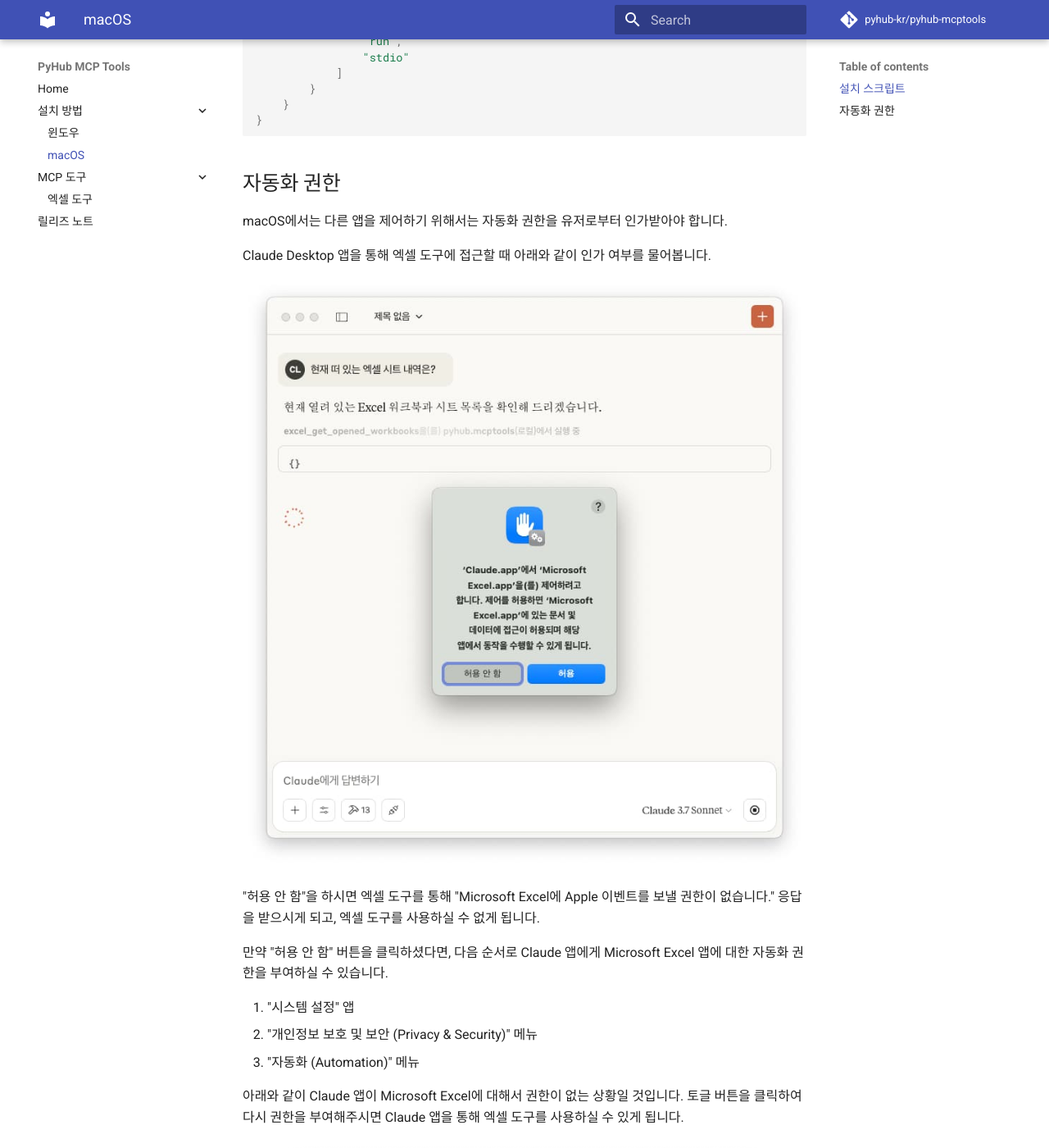
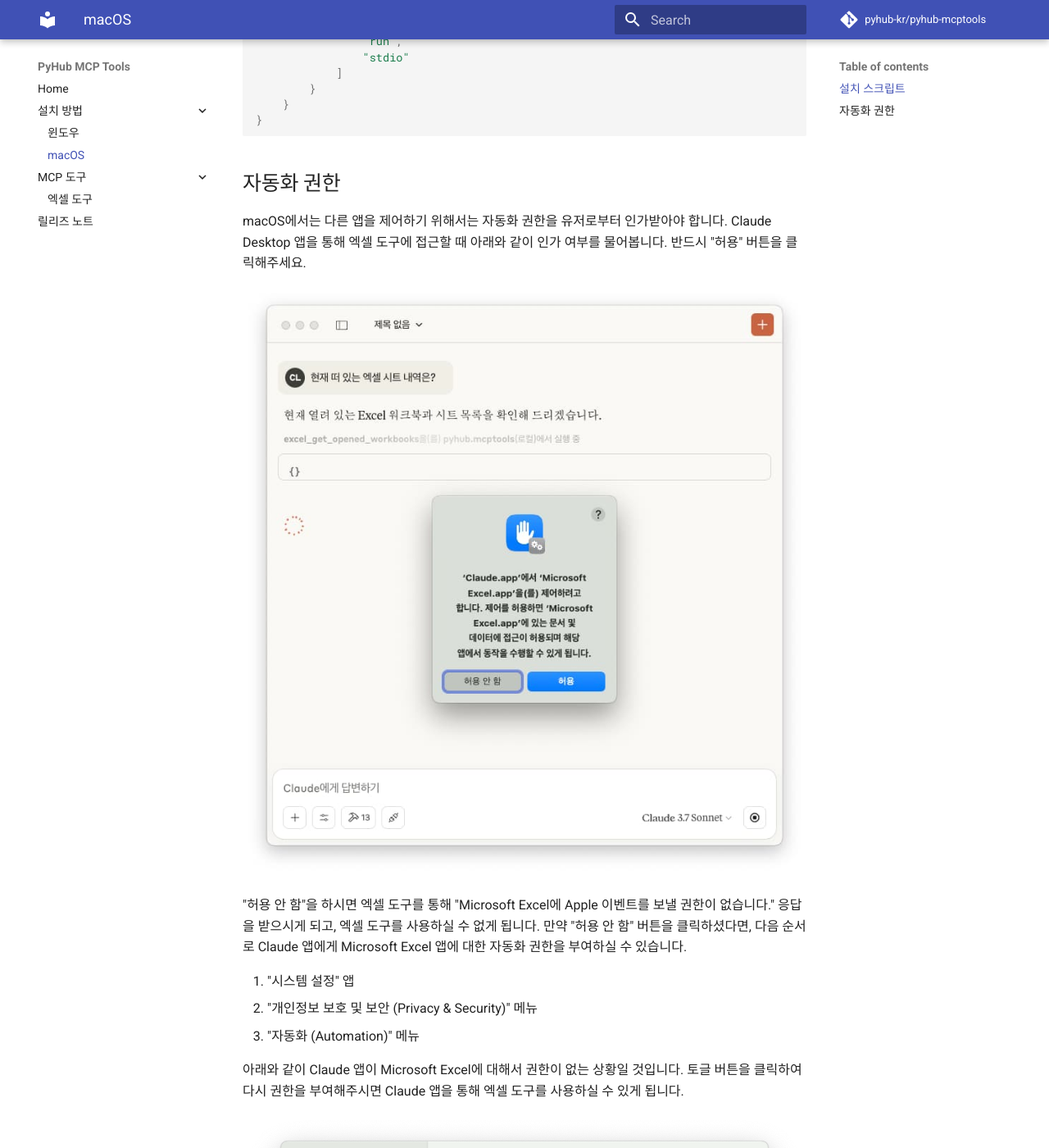
Before and after one commit to pyhub-kr/pyhub-mcptools, an MkDocs documentation site: the page built from docs/setup/macos/index.md, in a window 1280 px wide and 1400 px high, scrolled down 1477 px. Shown: the whole window at 82% size. Built offline with MkDocs 1.6.1 and Material for MkDocs 9.7.7, drawn with Linux system fonts in a browser that asks for light colours; comment, search, counter and statistics services are not loaded.

Commit message:
macOS 설치 가이드 보완

```diff
--- a/docs/setup/macos/index.md
+++ b/docs/setup/macos/index.md
@@ -66,14 +66,13 @@
 ## 자동화 권한
 
 macOS에서는 다른 앱을 제어하기 위해서는 자동화 권한을 유저로부터 인가받아야 합니다.
-
 Claude Desktop 앱을 통해 엑셀 도구에 접근할 때 아래와 같이 인가 여부를 물어봅니다.
+반드시 "허용" 버튼을 클릭해주세요.
 
 ![](./assets/request-automation-permission.jpg)
 
 "허용 안 함"을 하시면 엑셀 도구를 통해 "Microsoft Excel에 Apple 이벤트를 보낼 권한이 없습니다." 응답을 받으시게 되고,
 엑셀 도구를 사용하실 수 없게 됩니다.
-
 만약 "허용 안 함" 버튼을 클릭하셨다면, 다음 순서로 Claude 앱에게 Microsoft Excel 앱에 대한 자동화 권한을 부여하실 수 있습니다.
 
 1. "시스템 설정" 앱
```
Also changed, not shown: docs/setup/macos/assets/install.png.
